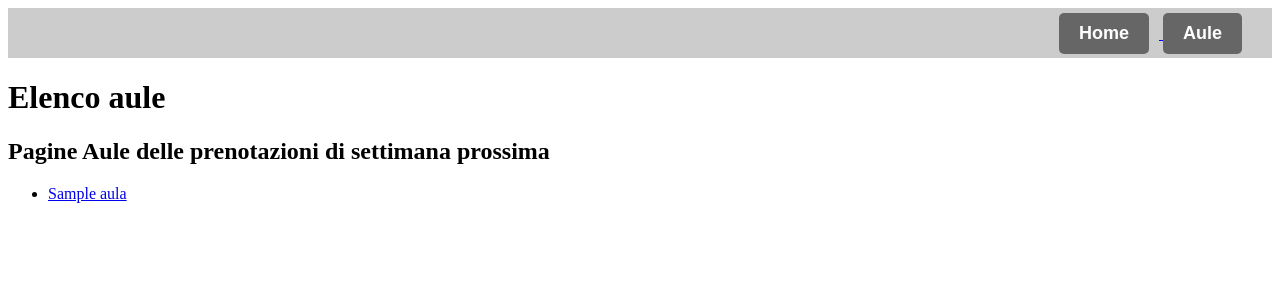
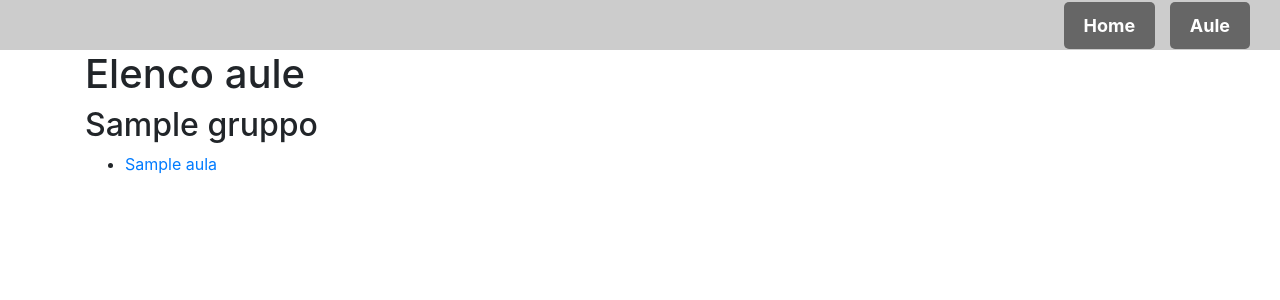
Before and after one commit to MattChen96/Tutor-Availability, a Flask app: template templates/aule.html in a window 1280 px wide. Shown: the top 300 px of the page. Run offline with Flask 3, Linux system fonts and the light colour scheme; the template is opened without the code that fills it: most values are stand-ins (such as "Sample title", 1, 10 or a date in 2020); parts of the project's set-up code (start-up, migrations or seed data) failed here and were passed over; some libraries are stand-ins or nearby versions.

Commit message:
need fix

```diff
--- a/main.py
+++ b/main.py
@@ -3,6 +3,7 @@ from datetime import datetime , timedelta
 import pandas as pd
 from create_availability import create_availability_excel
 import os
+import json
 
 app = Flask(__name__)
 
@@ -49,28 +50,37 @@ def delete_file(response):
     return response
 
 
-# esempio di dizionario aule-identificativi
-dizionario_aule = {
-    "LAB 111": "358",
-    "LAB 311": "175",
-    "LAB 4A1": "73"
+with open('/home/mattchen2/Tutor-Availability/data/aule.json') as f:
+    aule = json.load(f)
+
+# definisci i gruppi di aule in base al nome
+gruppi_aule = {
+    "Laboratori U4": ["LAB 111", "LAB 311"],
+    "Laboratori U16": ["LAB 4A1", "LAB 4A1"],
+    "Laboratori U7": ["LAB 4A1", "LAB 4A1"],
+    "Laboratori U9": ["LAB 4A1", "LAB 4A1"],
+    "Laboratori U14": ["LAB 4A1", "LAB 4A1"]
 }
 
+
 @app.route('/aule')
-def index():
+def aule():
     # ottieni la data corrente
     today = datetime.now()
     week = timedelta(weeks=1)
     next_week = today + week
 
-    # genera la lista di bottoni di link
-    links = []
-    for aula, identificativo in dizionario_aule.items():
-        link = f"http://gestionespazi.didattica.unimib.it/index.php?transpose=&vista=week&area=35&content=view_prenotazioni&_lang=it&day={next_week.day}&month={next_week.month}&year={next_week.year}&room={identificativo}"
-        links.append((aula, link))
+    # genera una lista di tuple (gruppo, lista di bottoni di link)
+    gruppi_links = []
+    for gruppo, aule_gruppo in gruppi_aule.items():
+        links = []
+        for aula in aule_gruppo:
+            link = f"http://gestionespazi.didattica.unimib.it/index.php?transpose=&vista=week&area=35&content=view_prenotazioni&_lang=it&day={next_week.day}&month={next_week.month}&year={next_week.year}&room={aule[aula]}"
+            links.append((aula, link))
+        gruppi_links.append((gruppo, links))
 
-    # passa i bottoni alla pagina HTML
-    return render_template('aule.html', links=links)
+    # passa i gruppi di bottoni alla pagina HTML
+    return render_template('aule.html', gruppi_links=gruppi_links)
 
 if __name__ == '__main__':
     app.run()
--- a/templates/aule.html
+++ b/templates/aule.html
@@ -1,6 +1,7 @@
 <!DOCTYPE html>
 <html>
   <head>
+    <link rel="stylesheet" href="https://stackpath.bootstrapcdn.com/bootstrap/4.3.1/css/bootstrap.min.css">
     <link rel="stylesheet" href="static/style.css">
     <title>Elenco aule</title>
   </head>
@@ -16,12 +17,18 @@
     </div>
     <div class="container">
       <h1>Elenco aule</h1>
-        <h2>Pagine Aule delle prenotazioni di settimana prossima</h2>
+      <div class="row">
+      {% for gruppo, links in gruppi_links %}
+        <div class="col-md">
+          <h2>{{ gruppo }}</h2>
           <ul>
           {% for aula, link in links %}
             <li><a href="{{ link }}">{{ aula }}</a></li>
           {% endfor %}
           </ul>
         </div>
+      {% endfor %}
+      </div>
+    </div>
   </body>
 </html>
```
Lines whose indentation alone changed are shown as unchanged.
